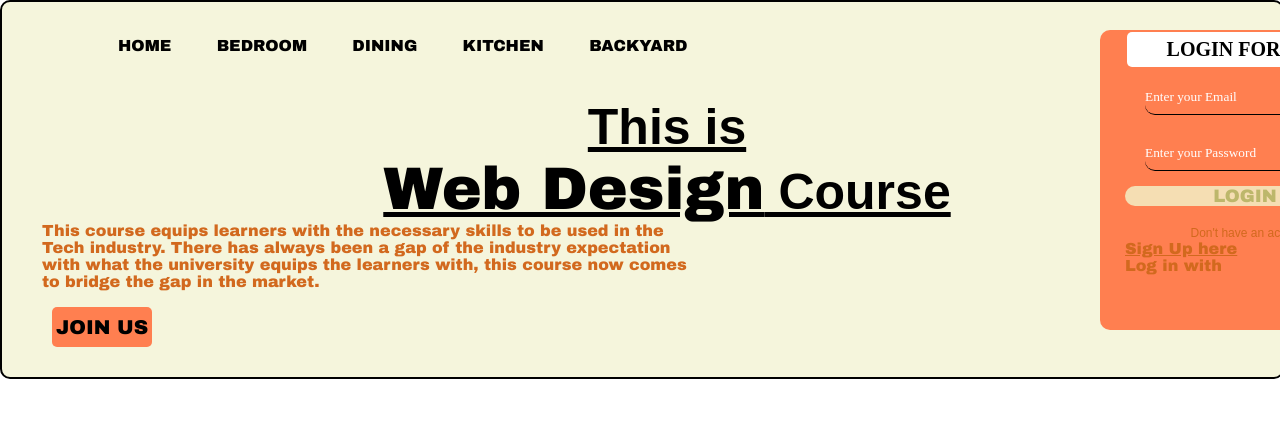
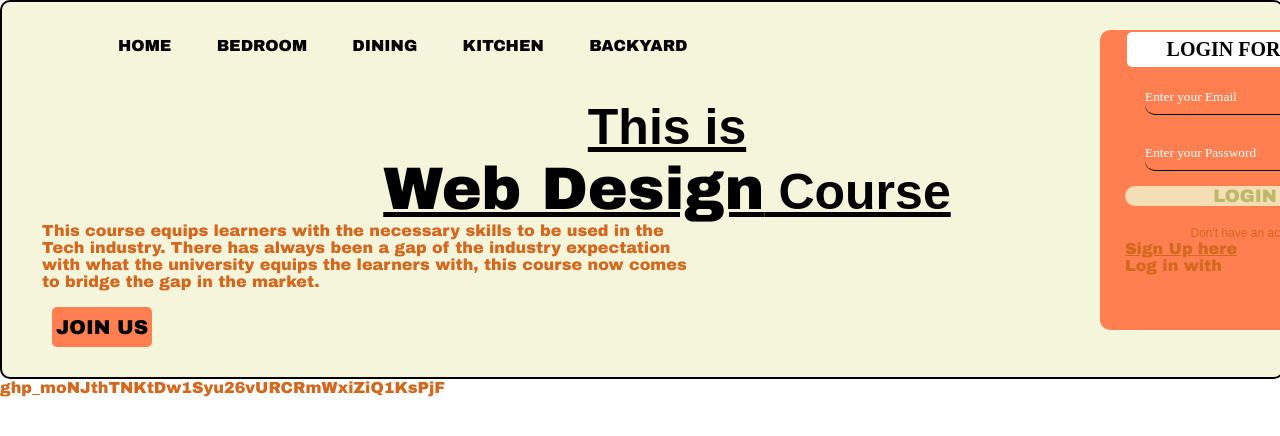
Before and after one commit to WakonyoNjau/First-Repo, a plain HTML site: page Navigation.html in a window 1280 px wide. Shown: the top 436 px of the page. Drawn offline with Linux system fonts and the light colour scheme.

Commit message:
first commit

```diff
--- a/Navigation.html
+++ b/Navigation.html
@@ -40,3 +40,8 @@
 
 </body>
 </html>
+
+
+
+
+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
```
